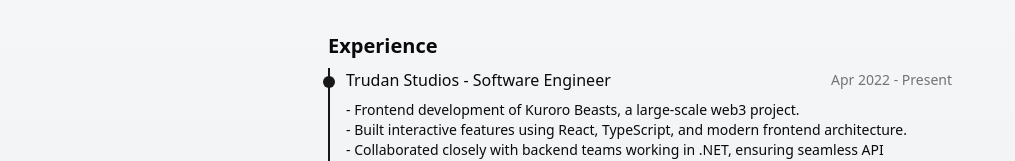
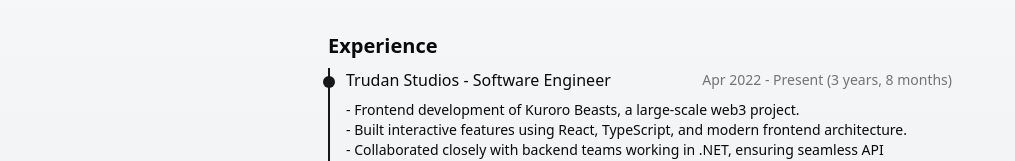
Before and after one commit to cristianbgp/cristianbgp.com, an Astro site: page /resume in a window 1280 px wide. Shown: the part 624-785 px from the top of the page, without its empty margins (0-1015 px from the left). Built offline with nearby package versions, Linux system fonts and the light colour scheme; Astro itself is replaced by a stand-in of ours; some packages are replaced by stand-ins of ours.

Commit message:
Add time duration in experience

```diff
--- a/package.json
+++ b/package.json
@@ -28,6 +28,7 @@
     "clsx": "^2.1.1",
     "cmdk": "^1.1.1",
     "lucide-react": "^0.522.0",
+    "luxon": "^3.7.2",
     "motion": "^12.19.1",
     "nanostores": "^1.0.1",
     "next-themes": "^0.4.6",
@@ -43,6 +44,7 @@
   },
   "devDependencies": {
     "@tailwindcss/typography": "^0.5.16",
+    "@types/luxon": "^3.7.1",
     "tw-animate-css": "^1.3.4"
   }
 }
--- a/src/components/ResumeViewer.astro
+++ b/src/components/ResumeViewer.astro
@@ -54,6 +54,7 @@ interface Resume {
 }
 
 import resumeData from "../lib/resume.json";
+import { DateTime } from "luxon";
 
 const { basics, work, education, skills, languages } = resumeData as Resume;
 
@@ -61,6 +62,28 @@ function formatDate(dateStr?: string): string | null {
   if (!dateStr) return null;
   const date = new Date(dateStr);
   return date.toLocaleDateString("en-US", { year: "numeric", month: "short" });
+}
+
+function getDuration(startDate: string, endDate?: string): string {
+  const start = DateTime.fromISO(startDate);
+  const end = endDate ? DateTime.fromISO(endDate) : DateTime.now();
+
+  const diff = end.diff(start, ["years", "months"]).toObject();
+
+  const years = Math.floor(diff.years || 0);
+  const months = Math.round(diff.months || 0);
+
+  const parts: string[] = [];
+
+  if (years > 0) {
+    parts.push(`${years} year${years !== 1 ? "s" : ""}`);
+  }
+
+  if (months > 0) {
+    parts.push(`${months} month${months !== 1 ? "s" : ""}`);
+  }
+
+  return parts.length > 0 ? `(${parts.join(", ")})` : "";
 }
 ---
 
@@ -162,6 +185,8 @@ function formatDate(dateStr?: string): string | null {
                 <div class="text-sm text-muted-foreground mt-1 sm:mt-0">
                   {formatDate(job.startDate)}
                   {job.endDate ? ` - ${formatDate(job.endDate)}` : " - Present"}
+                  {" "}
+                  {getDuration(job.startDate, job.endDate)}
                 </div>
               </div>
               <div class="mt-2 whitespace-pre-line text-sm">{job.summary}</div>
```
Also changed, not shown: 1 other file.
